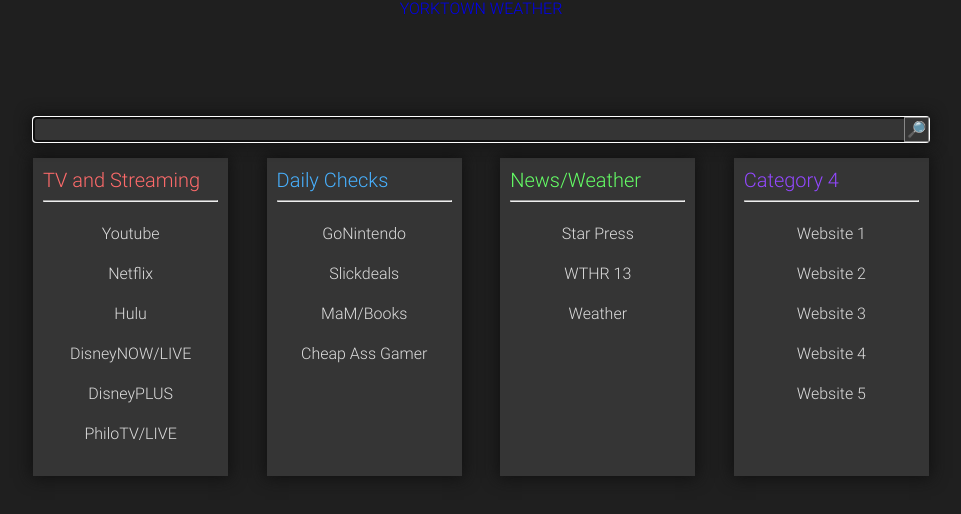
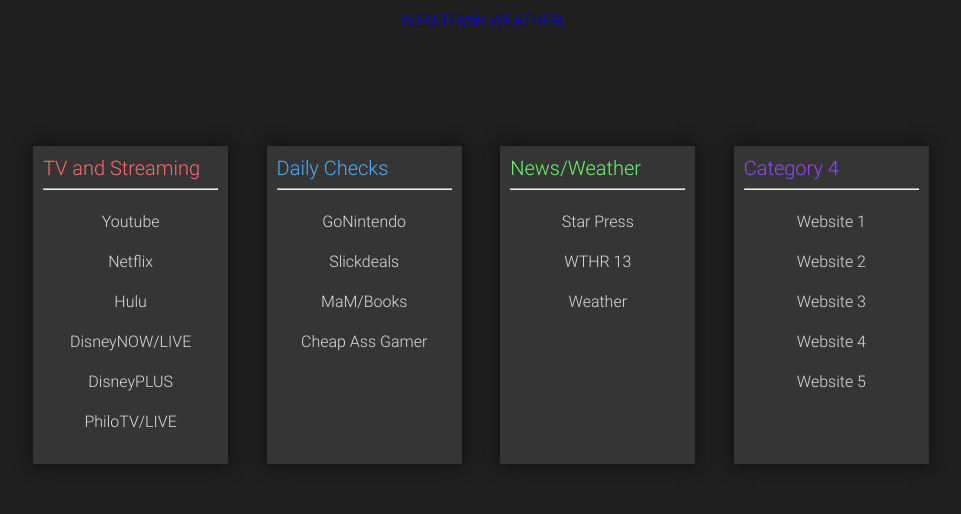
Before and after one commit to natejbass/Ourhomepage, a plain HTML site: page index.html in a window 1280 px wide. Shown: the part 214-728 px from the top of the page, without its empty margins (159-1120 px from the left). Drawn offline with Linux system fonts and the light colour scheme; a script that the page names is missing.

Commit message:
Update index.html

```diff
--- a/index.html
+++ b/index.html
@@ -25,17 +25,12 @@
                 </h1>
             </div>
 
-            <a class="weatherwidget-io" href="https://forecast7.com/en/40d19n85d53/47396/?unit=us" data-label_1="YORKTOWN" data-label_2="WEATHER" data-days="5" data-theme="original" >YORKTOWN WEATHER</a>
+           <a class="weatherwidget-io" href="https://forecast7.com/en/40d19n85d53/47396/?unit=us" data-label_1="YORKTOWN" data-label_2="WEATHER" data-days="5" data-theme="original" data-basecolor="#1f1f1f" data-highcolor="#ff5050" >YORKTOWN WEATHER</a>
 <script>
 !function(d,s,id){var js,fjs=d.getElementsByTagName(s)[0];if(!d.getElementById(id)){js=d.createElement(s);js.id=id;js.src='https://weatherwidget.io/js/widget.min.js';fjs.parentNode.insertBefore(js,fjs);}}(document,'script','weatherwidget-io-js');
 </script>
 
-             <form id="search-form" action="https://google.com">
-                <div id="search-bar-wrapper">
-                    <input id="search-bar" name="q" type="text" title="Search" />
-                    <button id="search-bar-btn" type="submit">&#128270;</button>
-                </div>
-            </form>
+
         </div>
         <div id="links-container">
             <section class="link-section">
```
